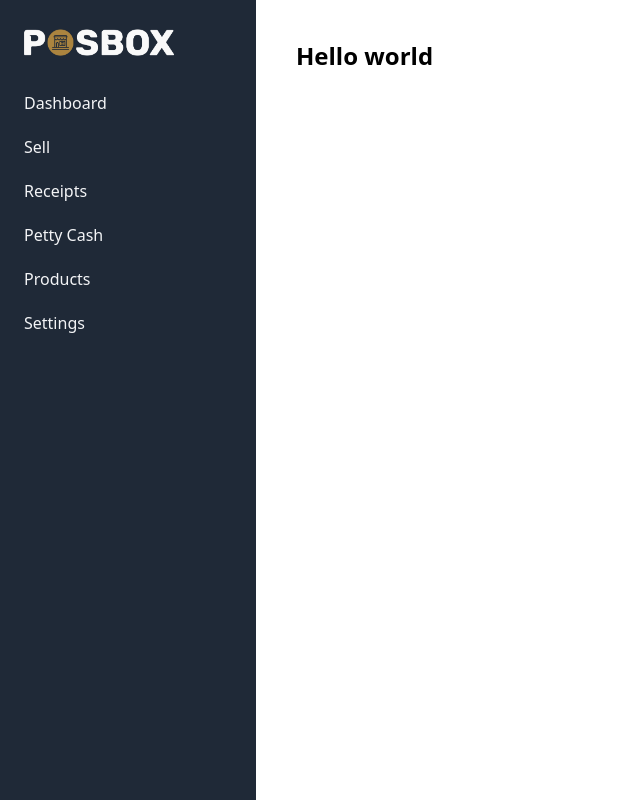
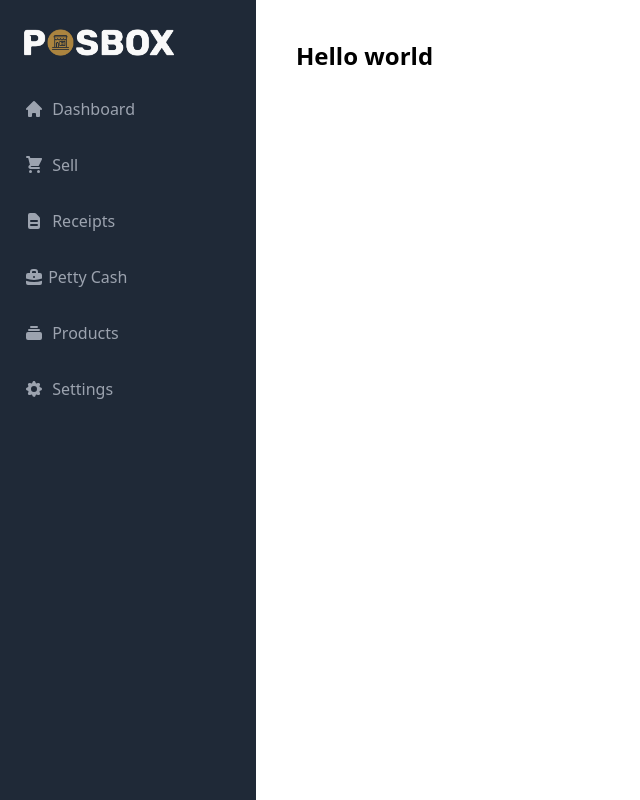
Before and after one commit to email2vimalraj/food-pos-app, a Next.js app: page / in a window 1280 px wide. Shown: the whole page, without its empty margins (0-640 px from the left). Built offline with nearby package versions, Linux system fonts and the light colour scheme.

Commit message:
Added icons

```diff
--- a/components/sidebar.tsx
+++ b/components/sidebar.tsx
@@ -29,13 +29,50 @@ const SideBar = () => {
         </a>
 
         {/* nav */}
-        <nav>
-          <a href="" className="block py-2.5 px-4 hover:bg-gray-700 rounded hover:text-gray-50 transition duration-200">Dashboard</a>
-          <a href="" className="block py-2.5 px-4 hover:bg-gray-700 rounded hover:text-gray-50 transition duration-200">Sell</a>
-          <a href="" className="block py-2.5 px-4 hover:bg-gray-700 rounded hover:text-gray-50 transition duration-200">Receipts</a>
-          <a href="" className="block py-2.5 px-4 hover:bg-gray-700 rounded hover:text-gray-50 transition duration-200">Petty Cash</a>
-          <a href="" className="block py-2.5 px-4 hover:bg-gray-700 rounded hover:text-gray-50 transition duration-200">Products</a>
-          <a href="" className="block py-2.5 px-4 hover:bg-gray-700 rounded hover:text-gray-50 transition duration-200">Settings</a>
+        <nav className="text-gray-400">
+          <a href="/" className="block py-4 px-4 hover:bg-gray-700 rounded hover:text-gray-50 transition duration-200">
+            <div className="flex items-center">
+              <svg xmlns="http://www.w3.org/2000/svg" className="h-5 w-5 mr-1" viewBox="0 0 20 20" fill="currentColor">
+                <path d="M10.707 2.293a1 1 0 00-1.414 0l-7 7a1 1 0 001.414 1.414L4 10.414V17a1 1 0 001 1h2a1 1 0 001-1v-2a1 1 0 011-1h2a1 1 0 011 1v2a1 1 0 001 1h2a1 1 0 001-1v-6.586l.293.293a1 1 0 001.414-1.414l-7-7z" />
+              </svg>&nbsp;Dashboard
+            </div>
+          </a>
+          <a href="/" className="block py-4 px-4 hover:bg-gray-700 rounded hover:text-gray-50 transition duration-200">
+            <div className="flex items-center">
+              <svg xmlns="http://www.w3.org/2000/svg" className="h-5 w-5 mr-1" viewBox="0 0 20 20" fill="currentColor">
+                <path d="M3 1a1 1 0 000 2h1.22l.305 1.222a.997.997 0 00.01.042l1.358 5.43-.893.892C3.74 11.846 4.632 14 6.414 14H15a1 1 0 000-2H6.414l1-1H14a1 1 0 00.894-.553l3-6A1 1 0 0017 3H6.28l-.31-1.243A1 1 0 005 1H3zM16 16.5a1.5 1.5 0 11-3 0 1.5 1.5 0 013 0zM6.5 18a1.5 1.5 0 100-3 1.5 1.5 0 000 3z" />
+              </svg>&nbsp;Sell
+            </div>
+          </a>
+          <a href="/" className="block py-4 px-4 hover:bg-gray-700 rounded hover:text-gray-50 transition duration-200">
+            <div className="flex items-center">
+              <svg xmlns="http://www.w3.org/2000/svg" className="h-5 w-5 mr-1" viewBox="0 0 20 20" fill="currentColor">
+                <path fillRule="evenodd" d="M4 4a2 2 0 012-2h4.586A2 2 0 0112 2.586L15.414 6A2 2 0 0116 7.414V16a2 2 0 01-2 2H6a2 2 0 01-2-2V4zm2 6a1 1 0 011-1h6a1 1 0 110 2H7a1 1 0 01-1-1zm1 3a1 1 0 100 2h6a1 1 0 100-2H7z" clipRule="evenodd" />
+              </svg>&nbsp;Receipts
+            </div>
+          </a>
+          <a href="/" className="block py-4 px-4 hover:bg-gray-700 rounded hover:text-gray-50 transition duration-200">
+            <div className="flex items-center">
+              <svg xmlns="http://www.w3.org/2000/svg" className="h-5 w-5" viewBox="0 0 20 20" fill="currentColor">
+                <path fillRule="evenodd" d="M6 6V5a3 3 0 013-3h2a3 3 0 013 3v1h2a2 2 0 012 2v3.57A22.952 22.952 0 0110 13a22.95 22.95 0 01-8-1.43V8a2 2 0 012-2h2zm2-1a1 1 0 011-1h2a1 1 0 011 1v1H8V5zm1 5a1 1 0 011-1h.01a1 1 0 110 2H10a1 1 0 01-1-1z" clipRule="evenodd" />
+                <path d="M2 13.692V16a2 2 0 002 2h12a2 2 0 002-2v-2.308A24.974 24.974 0 0110 15c-2.796 0-5.487-.46-8-1.308z" />
+              </svg>&nbsp;Petty Cash
+            </div>
+          </a>
+          <a href="/" className="block py-4 px-4 hover:bg-gray-700 rounded hover:text-gray-50 transition duration-200">
+            <div className="flex items-center">
+              <svg xmlns="http://www.w3.org/2000/svg" className="h-5 w-5 mr-1" viewBox="0 0 20 20" fill="currentColor">
+                <path d="M7 3a1 1 0 000 2h6a1 1 0 100-2H7zM4 7a1 1 0 011-1h10a1 1 0 110 2H5a1 1 0 01-1-1zM2 11a2 2 0 012-2h12a2 2 0 012 2v4a2 2 0 01-2 2H4a2 2 0 01-2-2v-4z" />
+              </svg>&nbsp;Products
+            </div>
+          </a>
+          <a href="/" className="block py-4 px-4 hover:bg-gray-700 rounded hover:text-gray-50 transition duration-200">
+            <div className="flex items-center">
+              <svg xmlns="http://www.w3.org/2000/svg" className="h-5 w-5 mr-1" viewBox="0 0 20 20" fill="currentColor">
+                <path fillRule="evenodd" d="M11.49 3.17c-.38-1.56-2.6-1.56-2.98 0a1.532 1.532 0 01-2.286.948c-1.372-.836-2.942.734-2.106 2.106.54.886.061 2.042-.947 2.287-1.561.379-1.561 2.6 0 2.978a1.532 1.532 0 01.947 2.287c-.836 1.372.734 2.942 2.106 2.106a1.532 1.532 0 012.287.947c.379 1.561 2.6 1.561 2.978 0a1.533 1.533 0 012.287-.947c1.372.836 2.942-.734 2.106-2.106a1.533 1.533 0 01.947-2.287c1.561-.379 1.561-2.6 0-2.978a1.532 1.532 0 01-.947-2.287c.836-1.372-.734-2.942-2.106-2.106a1.532 1.532 0 01-2.287-.947zM10 13a3 3 0 100-6 3 3 0 000 6z" clipRule="evenodd" />
+              </svg>&nbsp;Settings
+            </div>
+          </a>
         </nav>
       </div>
     </>
```
